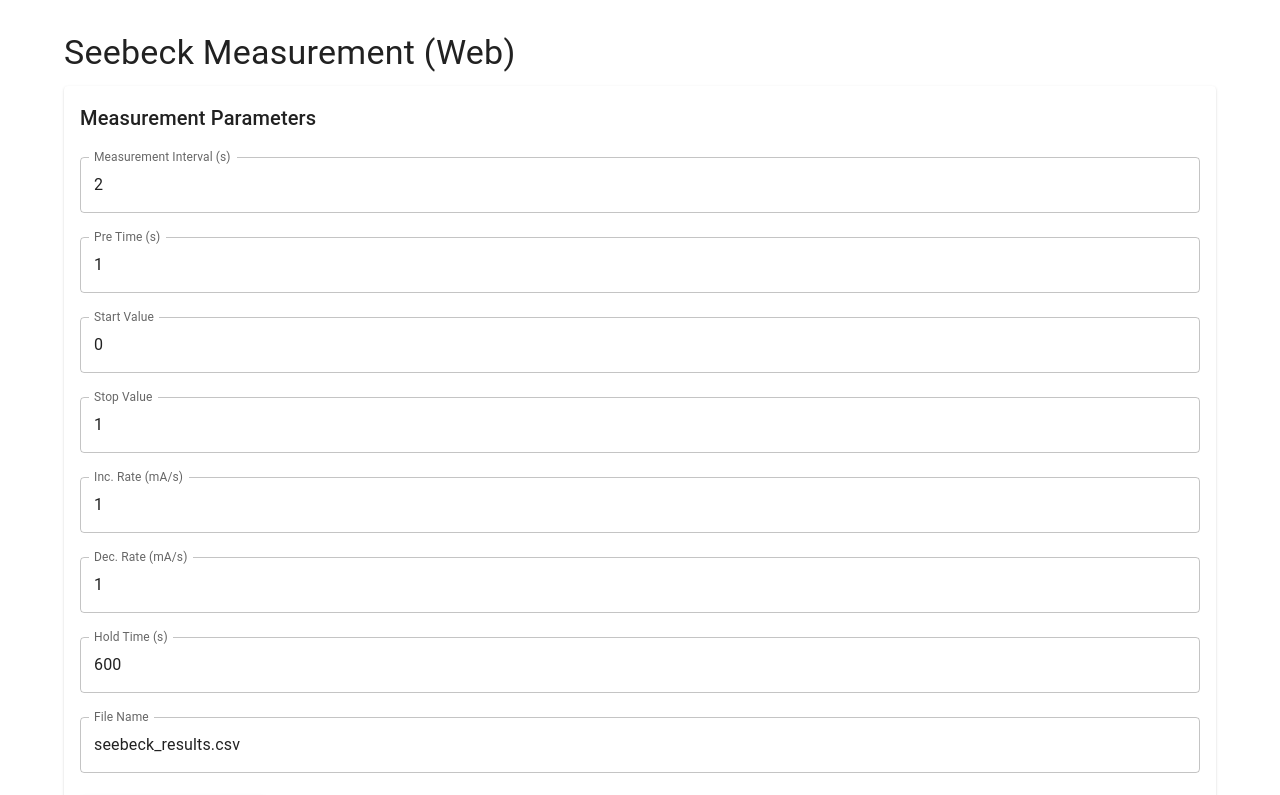
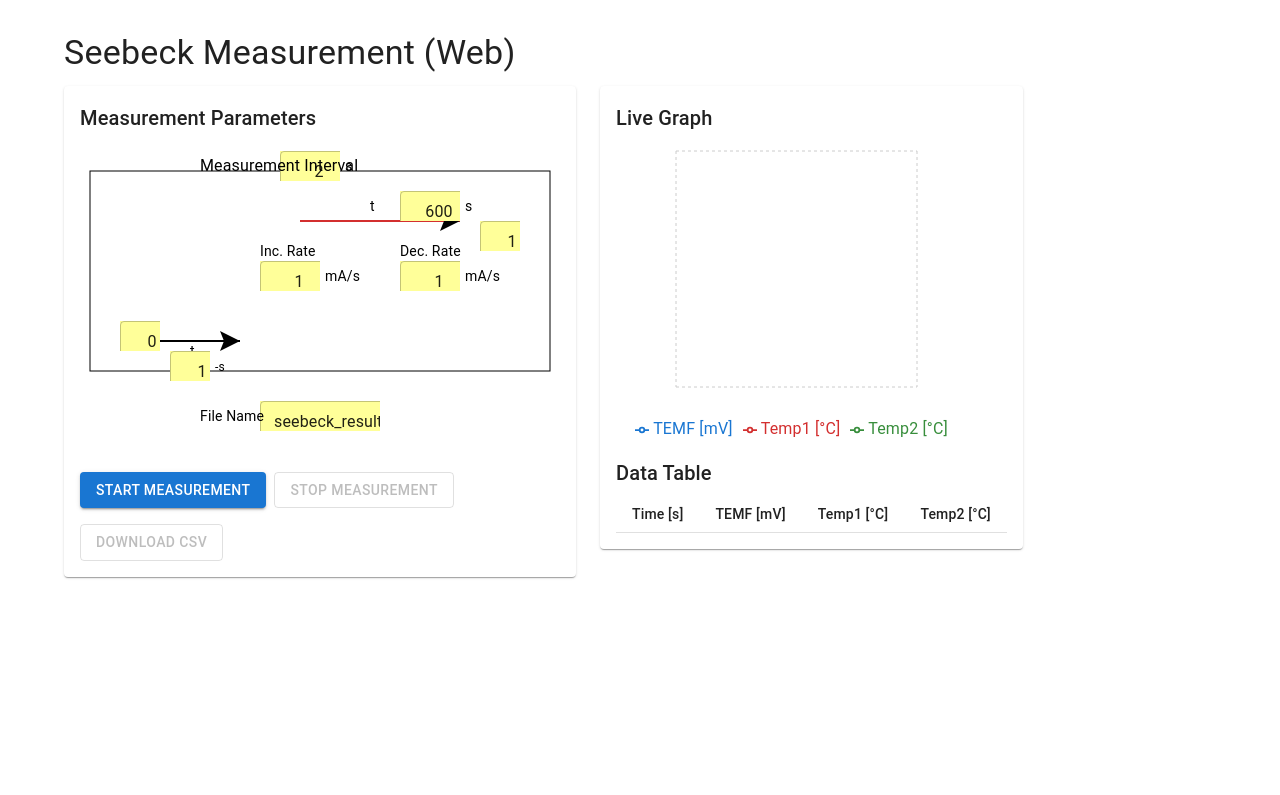
Before and after one commit to srinikhil25/V1_TE_measurements, a React (Vite) app in the folder frontend/: page / in a window 1280 px wide. Shown: the top 795 px of the page. Built offline with nearby package versions, Linux system fonts and the light colour scheme.

Commit message:
Update SeebeckMeasurementPanel.tsx

```diff
--- a/frontend/src/components/SeebeckMeasurementPanel.tsx
+++ b/frontend/src/components/SeebeckMeasurementPanel.tsx
@@ -1,12 +1,14 @@
 import React, { useState, useRef, useEffect } from 'react';
 import {
-  Box, Paper, Typography, Button, Grid, TextField, Table, TableBody, TableCell, TableContainer, TableHead, TableRow, CircularProgress, Alert
+  Box, Paper, Typography, Button, Table, TableBody, TableCell, TableContainer, TableHead, TableRow, CircularProgress, Alert
 } from '@mui/material';
+import Grid from '@mui/material/Grid';
 import { CSVLink } from 'react-csv';
 import axios from 'axios';
 import {
   LineChart, Line, XAxis, YAxis, CartesianGrid, Tooltip, Legend, ResponsiveContainer
 } from 'recharts';
+import MeasurementDiagramForm from './MeasurementDiagramForm';
 
 interface DataRow {
   "Time [s]": number;
@@ -103,14 +105,16 @@ const SeebeckMeasurementPanel: React.FC = () => {
             <Typography variant="h6" gutterBottom>
               Measurement Parameters
             </Typography>
-            <TextField label="Measurement Interval (s)" type="number" value={interval} onChange={e => setIntervalVal(Number(e.target.value))} fullWidth margin="normal" />
-            <TextField label="Pre Time (s)" type="number" value={preTime} onChange={e => setPreTime(Number(e.target.value))} fullWidth margin="normal" />
-            <TextField label="Start Value" type="number" value={startVolt} onChange={e => setStartVolt(Number(e.target.value))} fullWidth margin="normal" />
-            <TextField label="Stop Value" type="number" value={stopVolt} onChange={e => setStopVolt(Number(e.target.value))} fullWidth margin="normal" />
-            <TextField label="Inc. Rate (mA/s)" type="number" value={incRate} onChange={e => setIncRate(Number(e.target.value))} fullWidth margin="normal" />
-            <TextField label="Dec. Rate (mA/s)" type="number" value={decRate} onChange={e => setDecRate(Number(e.target.value))} fullWidth margin="normal" />
-            <TextField label="Hold Time (s)" type="number" value={holdTime} onChange={e => setHoldTime(Number(e.target.value))} fullWidth margin="normal" />
-            <TextField label="File Name" value={fileName} onChange={e => setFileName(e.target.value)} fullWidth margin="normal" />
+            <MeasurementDiagramForm
+              interval={interval} setIntervalVal={setIntervalVal}
+              preTime={preTime} setPreTime={setPreTime}
+              startVolt={startVolt} setStartVolt={setStartVolt}
+              stopVolt={stopVolt} setStopVolt={setStopVolt}
+              incRate={incRate} setIncRate={setIncRate}
+              decRate={decRate} setDecRate={setDecRate}
+              holdTime={holdTime} setHoldTime={setHoldTime}
+              fileName={fileName} setFileName={setFileName}
+            />
             <Box sx={{ display: 'flex', gap: 1, mt: 2 }}>
               <Button variant="contained" color="primary" onClick={handleStart} disabled={running || loading}>
                 Start Measurement
```
